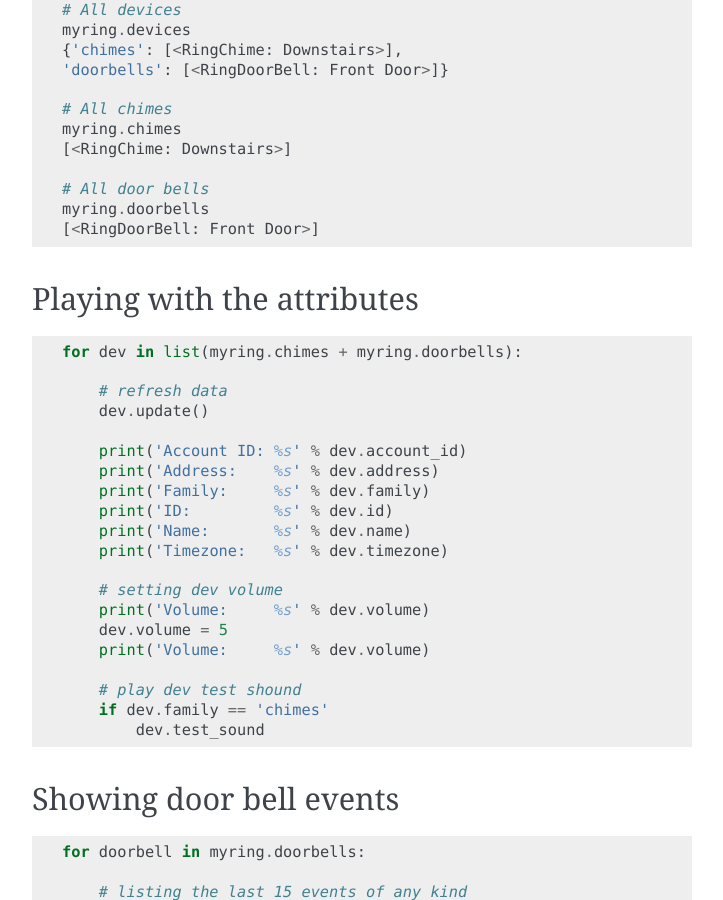
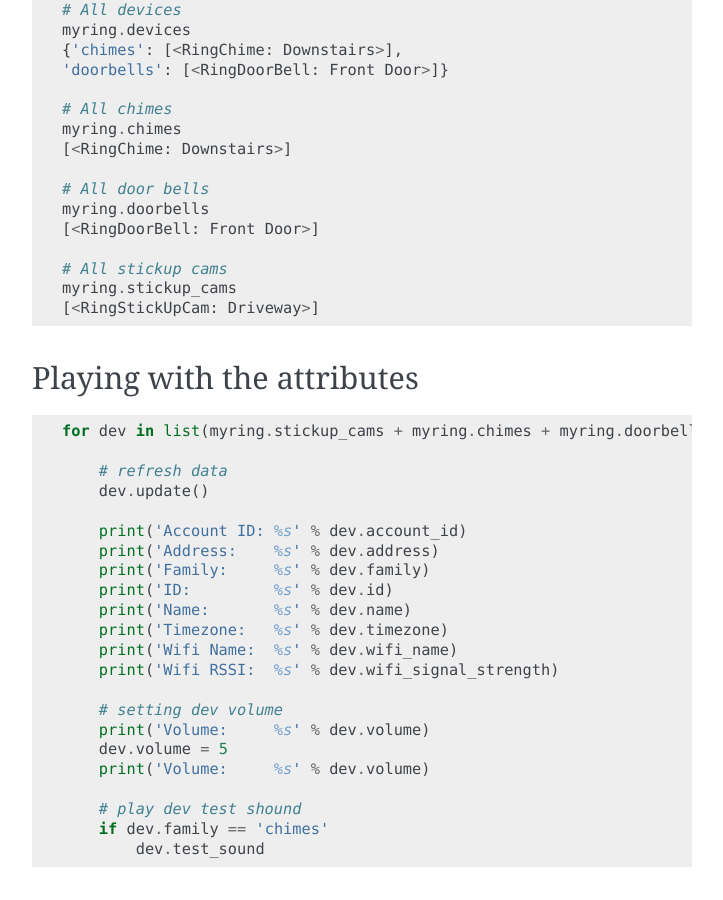
Before and after one commit to python-ring-doorbell/python-ring-doorbell, a Sphinx documentation site: the page built from docs/source/index.rst, in a window 1280 px wide and 900 px high, scrolled down 859 px. Shown: the whole window, without its empty margins (388-1111 px from the left). Built offline with Sphinx 7.4.7, drawn with Linux system fonts in a browser that asks for light colours.

Commit message:
Added Wifi and Stickup camera instructions on docs

```diff
--- a/docs/source/index.rst
+++ b/docs/source/index.rst
@@ -56,11 +56,16 @@ Listing devices linked to your account
     myring.doorbells
     [<RingDoorBell: Front Door>]
 
+    # All stickup cams
+    myring.stickup_cams
+    [<RingStickUpCam: Driveway>]
+
+
 Playing with the attributes
 ---------------------------
 .. code-block:: python
 
-    for dev in list(myring.chimes + myring.doorbells):
+    for dev in list(myring.stickup_cams + myring.chimes + myring.doorbells):
 
         # refresh data
         dev.update()
@@ -71,6 +76,8 @@ Playing with the attributes
         print('ID:         %s' % dev.id)
         print('Name:       %s' % dev.name)
         print('Timezone:   %s' % dev.timezone)
+        print('Wifi Name:  %s' % dev.wifi_name)
+        print('Wifi RSSI:  %s' % dev.wifi_signal_strength)
 
         # setting dev volume
         print('Volume:     %s' % dev.volume)
```
